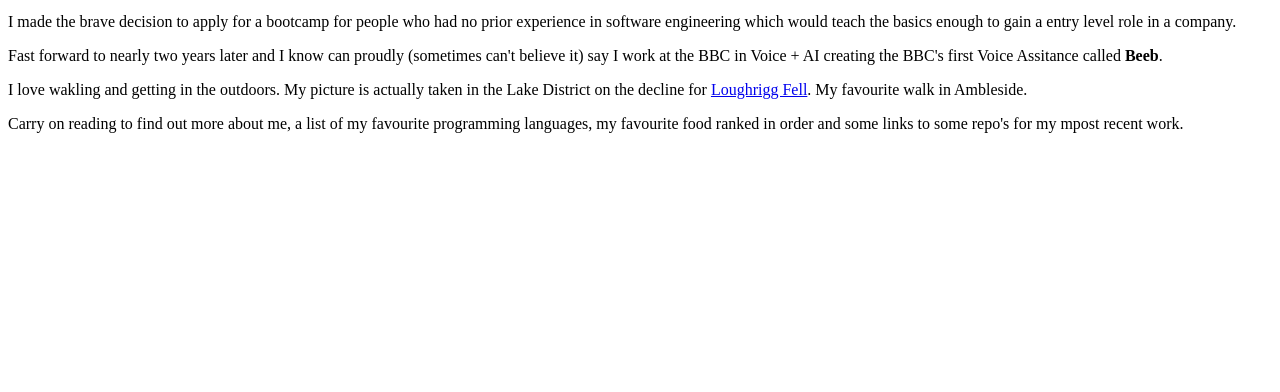
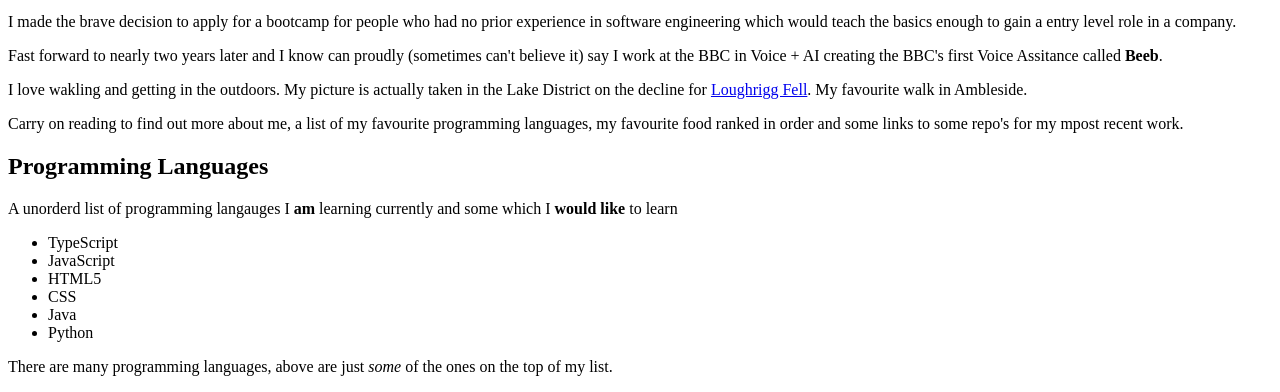
Before and after one commit to abbigrundy/abbigrundy.github.io, a plain HTML site: page index.html in a window 1280 px wide. Shown: the part 483-875 px from the top of the page. Before the commit the page ends 800 px from the top, so only its background shows below. Drawn offline with Linux system fonts and the light colour scheme.

Commit message:
Un-ordered list of programming languages

```diff
--- a/index.html
+++ b/index.html
@@ -51,5 +51,22 @@
       programming languages, my favourite food ranked in order and some links to
       some repo's for my mpost recent work.
     </p>
+    <h2>Programming Languages</h2>
+    <p>
+      A unorderd list of programming langauges I <strong>am</strong> learning
+      currently and some which I <strong>would like</strong> to learn
+    </p>
+    <ul>
+      <li>TypeScript</li>
+      <li>JavaScript</li>
+      <li>HTML5</li>
+      <li>CSS</li>
+      <li>Java</li>
+      <li>Python</li>
+    </ul>
+    <p>
+      There are many programming languages, above are just <em>some</em> of the
+      ones on the top of my list.
+    </p>
   </body>
 </html>
```
